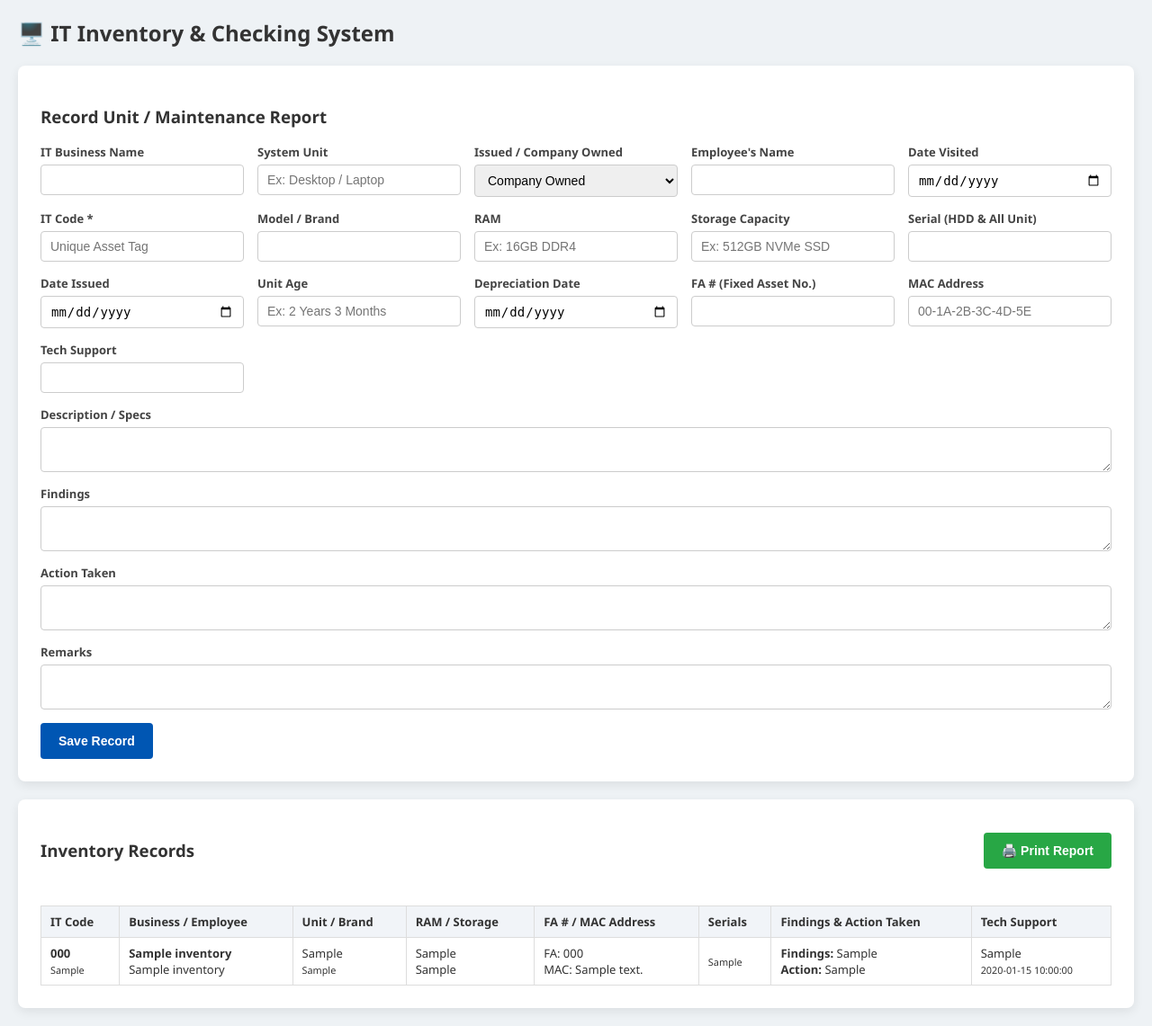
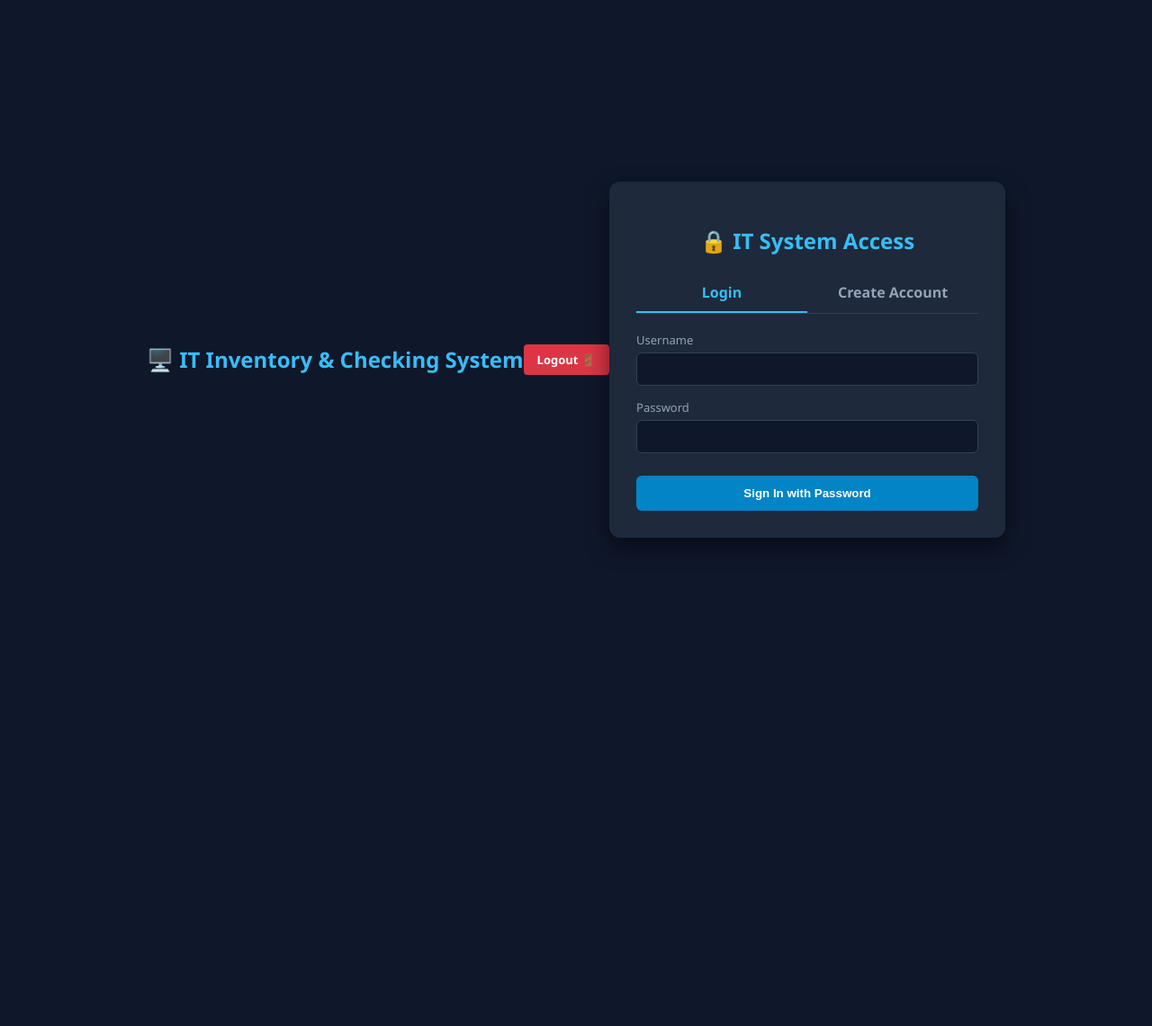
Before and after one commit to reianrd328/it-inventory-system, a Flask app: page / in a window 1280 px wide. Shown: the whole page at 90% size. After the commit the page ends 606 px from the top, so only its background shows below. Run offline with Flask 3, Linux system fonts and the light colour scheme; the visitor is signed in with stand-in values (Sample User, id 1); tables that the repository leaves empty or names only in its code hold one stand-in row (values such as "Sample post"); data that the repository does not hold is empty.

Commit message:
Update index.html

```diff
--- a/templates/index.html
+++ b/templates/index.html
@@ -3,171 +3,117 @@
 <head>
     <meta charset="UTF-8">
     <meta name="viewport" content="width=device-width, initial-scale=1.0">
-    <title>IT Inventory & Inspection Management</title>
+    <title>Login - IT Inventory System</title>
     <style>
-        body { font-family: 'Segoe UI', Tahoma, Geneva, Verdana, sans-serif; margin: 20px; background: #eef2f5; color: #333; }
-        .container { max-width: 1300px; margin: 0 auto; }
-        .card { background: white; padding: 25px; border-radius: 8px; box-shadow: 0 4px 12px rgba(0,0,0,0.08); margin-bottom: 20px; }
-        .form-grid { display: grid; grid-template-columns: repeat(auto-fit, minmax(220px, 1fr)); gap: 15px; }
-        .form-group { display: flex; flex-direction: column; }
-        .form-group.full-width { grid-column: 1 / -1; }
-        label { font-weight: 600; margin-bottom: 5px; font-size: 13px; color: #444; }
-        input, select, textarea { padding: 8px 10px; border: 1px solid #ccc; border-radius: 4px; font-size: 14px; }
-        button { background: #0056b3; color: white; border: none; padding: 12px 20px; border-radius: 4px; cursor: pointer; font-weight: bold; font-size: 14px; margin-top: 15px; }
-        button:hover { background: #003d80; }
-        .btn-print { background: #28a745; margin-top: 0; }
-        .btn-print:hover { background: #1e7e34; }
-        .table-responsive { overflow-x: auto; }
-        table { width: 100%; border-collapse: collapse; margin-top: 15px; background: white; font-size: 13px; }
-        th, td { border: 1px solid #ddd; padding: 8px 10px; text-align: left; }
-        th { background-color: #f1f4f8; font-weight: bold; }
-
-        @media print {
-            .no-print { display: none !important; }
-            body { background: white; margin: 0; padding: 0; font-size: 11px; }
-            .card { box-shadow: none; padding: 0; margin: 0; }
-            table { width: 100%; border: 1px solid #000; font-size: 10px; }
-            th, td { border: 1px solid #000; padding: 4px; }
-            .print-title { display: block !important; text-align: center; margin-bottom: 15px; }
-        }
-        .print-title { display: none; }
+        body { font-family: 'Segoe UI', Tahoma, Geneva, Verdana, sans-serif; background: #0f172a; color: white; display: flex; justify-content: center; align-items: center; height: 100vh; margin: 0; }
+        .login-card { background: #1e293b; padding: 30px; border-radius: 12px; width: 100%; max-width: 380px; box-shadow: 0 10px 25px rgba(0,0,0,0.5); text-align: center; }
+        h2 { margin-bottom: 20px; color: #38bdf8; }
+        .form-group { text-align: left; margin-bottom: 15px; }
+        label { display: block; font-size: 13px; margin-bottom: 5px; color: #94a3b8; }
+        input { width: 100%; padding: 10px; border-radius: 6px; border: 1px solid #334155; background: #0f172a; color: white; box-sizing: border-box; }
+        button { width: 100%; padding: 12px; border: none; border-radius: 6px; font-weight: bold; cursor: pointer; margin-top: 10px; transition: 0.2s; }
+        .btn-primary { background: #0284c7; color: white; }
+        .btn-primary:hover { background: #0369a1; }
+        .btn-bio { background: #10b981; color: white; margin-top: 15px; display: flex; align-items: center; justify-content: center; gap: 8px; }
+        .btn-bio:hover { background: #059669; }
+        .tabs { display: flex; margin-bottom: 20px; border-bottom: 1px solid #334155; }
+        .tab { flex: 1; padding: 10px; cursor: pointer; color: #94a3b8; font-weight: bold; }
+        .tab.active { color: #38bdf8; border-bottom: 2px solid #38bdf8; }
     </style>
 </head>
 <body>
-    <div class="container">
-        <h2 class="no-print">🖥️ IT Inventory & Checking System</h2>
+    <div style="display: flex; justify-content: space-between; align-items: center;" class="no-print">
+    <h2>🖥️ IT Inventory & Checking System</h2>
+    <a href="/logout" style="background: #dc3545; color: white; padding: 8px 15px; border-radius: 4px; text-decoration: none; font-weight: bold; font-size: 13px;">Logout 🚪</a>
+</div>
+    <div class="login-card">
+        <h2>🔒 IT System Access</h2>
 
-        <!-- Entry Form -->
-        <div class="card no-print">
-            <h3>Record Unit / Maintenance Report</h3>
-            <form id="inventoryForm">
-                <div class="form-grid">
-                    <div class="form-group"><label>IT Business Name</label><input type="text" id="it_business_name"></div>
-                    <div class="form-group"><label>System Unit</label><input type="text" id="system_unit" placeholder="Ex: Desktop / Laptop"></div>
-                    <div class="form-group">
-                        <label>Issued / Company Owned</label>
-                        <select id="issued_company_owned">
-                            <option value="Company Owned">Company Owned</option>
-                            <option value="Issued">Issued</option>
-                            <option value="Personal">Personal</option>
-                        </select>
-                    </div>
-                    <div class="form-group"><label>Employee's Name</label><input type="text" id="employee_name"></div>
-                    <div class="form-group"><label>Date Visited</label><input type="date" id="date_visited"></div>
-                    <div class="form-group"><label>IT Code *</label><input type="text" id="it_code" required placeholder="Unique Asset Tag"></div>
-                    <div class="form-group"><label>Model / Brand</label><input type="text" id="model_brand"></div>
-                    <div class="form-group"><label>RAM</label><input type="text" id="ram" placeholder="Ex: 16GB DDR4"></div>
-                    <div class="form-group"><label>Storage Capacity</label><input type="text" id="storage_capacity" placeholder="Ex: 512GB NVMe SSD"></div>
-                    <div class="form-group"><label>Serial (HDD & All Unit)</label><input type="text" id="serial_hdd_all"></div>
-                    <div class="form-group"><label>Date Issued</label><input type="date" id="date_issued"></div>
-                    <div class="form-group"><label>Unit Age</label><input type="text" id="unit_age" placeholder="Ex: 2 Years 3 Months"></div>
-                    <div class="form-group"><label>Depreciation Date</label><input type="date" id="depreciation_date"></div>
-                    <div class="form-group"><label>FA # (Fixed Asset No.)</label><input type="text" id="fa_number"></div>
-                    <div class="form-group"><label>MAC Address</label><input type="text" id="mac_address" placeholder="00-1A-2B-3C-4D-5E"></div>
-                    <div class="form-group"><label>Tech Support</label><input type="text" id="tech_support"></div>
-
-                    <div class="form-group full-width"><label>Description / Specs</label><textarea id="description_specs" rows="2"></textarea></div>
-                    <div class="form-group full-width"><label>Findings</label><textarea id="findings" rows="2"></textarea></div>
-                    <div class="form-group full-width"><label>Action Taken</label><textarea id="action_taken" rows="2"></textarea></div>
-                    <div class="form-group full-width"><label>Remarks</label><textarea id="remarks" rows="2"></textarea></div>
-                </div>
-                <button type="submit">Save Record</button>
-            </form>
+        <div class="tabs">
+            <div class="tab active" onclick="switchTab('login')">Login</div>
+            <div class="tab" onclick="switchTab('register')">Create Account</div>
         </div>
 
-        <!-- Inventory List / Printable Report -->
-        <div class="card">
-            <h2 class="print-title">IT INVENTORY & MAINTENANCE REPORT</h2>
-            <div style="display: flex; justify-content: space-between; align-items: center; margin-bottom: 15px;">
-                <h3 class="no-print">Inventory Records</h3>
-                <button class="btn-print no-print" onclick="window.print()">🖨️ Print Report</button>
+        <!-- Login Form -->
+        <form id="loginForm">
+            <div class="form-group">
+                <label>Username</label>
+                <input type="text" id="login_username" required>
             </div>
+            <div class="form-group">
+                <label>Password</label>
+                <input type="password" id="login_password" required>
+            </div>
+            <button type="submit" class="btn-primary">Sign In with Password</button>
+        </form>
 
-            <div class="table-responsive">
-                <table>
-                    <thead>
-                        <tr>
-                            <th>IT Code</th>
-                            <th>Business / Employee</th>
-                            <th>Unit / Brand</th>
-                            <th>RAM / Storage</th>
-                            <th>FA # / MAC Address</th>
-                            <th>Serials</th>
-                            <th>Findings & Action Taken</th>
-                            <th>Tech Support</th>
-                        </tr>
-                    </thead>
-                    <tbody id="inventoryTable">
-                        <!-- Loaded via JS -->
-                    </tbody>
-                </table>
+        <!-- Register Form (Hidden by default) -->
+        <form id="registerForm" style="display: none;">
+            <div class="form-group">
+                <label>Full Name</label>
+                <input type="text" id="reg_fullname">
             </div>
-        </div>
+            <div class="form-group">
+                <label>Username</label>
+                <input type="text" id="reg_username" required>
+            </div>
+            <div class="form-group">
+                <label>Password</label>
+                <input type="password" id="reg_password" required>
+            </div>
+            <button type="submit" class="btn-primary">Register Account</button>
+        </form>
     </div>
 
     <script>
-        document.addEventListener('DOMContentLoaded', loadInventory);
+        function switchTab(type) {
+            document.querySelectorAll('.tab').forEach(t => t.classList.remove('active'));
+            if(type === 'login') {
+                document.querySelectorAll('.tab')[0].classList.add('active');
+                document.getElementById('loginForm').style.display = 'block';
+                document.getElementById('registerForm').style.display = 'none';
+            } else {
+                document.querySelectorAll('.tab')[1].classList.add('active');
+                document.getElementById('loginForm').style.display = 'none';
+                document.getElementById('registerForm').style.display = 'block';
+            }
+        }
 
-        document.getElementById('inventoryForm').addEventListener('submit', async (e) => {
+        // Handle Login
+        document.getElementById('loginForm').addEventListener('submit', async (e) => {
             e.preventDefault();
-            const payload = {
-                it_business_name: document.getElementById('it_business_name').value,
-                system_unit: document.getElementById('system_unit').value,
-                issued_company_owned: document.getElementById('issued_company_owned').value,
-                employee_name: document.getElementById('employee_name').value,
-                date_visited: document.getElementById('date_visited').value,
-                it_code: document.getElementById('it_code').value,
-                model_brand: document.getElementById('model_brand').value,
-                ram: document.getElementById('ram').value,
-                storage_capacity: document.getElementById('storage_capacity').value,
-                serial_hdd_all: document.getElementById('serial_hdd_all').value,
-                description_specs: document.getElementById('description_specs').value,
-                date_issued: document.getElementById('date_issued').value,
-                unit_age: document.getElementById('unit_age').value,
-                depreciation_date: document.getElementById('depreciation_date').value,
-                fa_number: document.getElementById('fa_number').value,
-                mac_address: document.getElementById('mac_address').value,
-                tech_support: document.getElementById('tech_support').value,
-                findings: document.getElementById('findings').value,
-                action_taken: document.getElementById('action_taken').value,
-                remarks: document.getElementById('remarks').value
-            };
-
-            const res = await fetch('/api/inventory', {
+            const res = await fetch('/api/login/password', {
                 method: 'POST',
-                headers: { 'Content-Type': 'application/json' },
-                body: JSON.stringify(payload)
+                headers: {'Content-Type': 'application/json'},
+                body: JSON.stringify({
+                    username: document.getElementById('login_username').value,
+                    password: document.getElementById('login_password').value
+                })
             });
-
-            if (res.ok) {
-                alert('Record saved successfully!');
-                document.getElementById('inventoryForm').reset();
-                loadInventory();
+            const data = await res.json();
+            if(res.ok) {
+                window.location.href = '/';
             } else {
-                alert('Failed to save record.');
+                alert(data.message);
             }
         });
 
-        async function loadInventory() {
-            const res = await fetch('/api/inventory');
+        // Handle Registration
+        document.getElementById('registerForm').addEventListener('submit', async (e) => {
+            e.preventDefault();
+            const res = await fetch('/api/register', {
+                method: 'POST',
+                headers: {'Content-Type': 'application/json'},
+                body: JSON.stringify({
+                    full_name: document.getElementById('reg_fullname').value,
+                    username: document.getElementById('reg_username').value,
+                    password: document.getElementById('reg_password').value
+                })
+            });
             const data = await res.json();
-            const tbody = document.getElementById('inventoryTable');
-            tbody.innerHTML = '';
-
-            data.forEach(item => {
-                const row = `<tr>
-                    <td><strong>${item.it_code}</strong><br><small>${item.issued_company_owned || ''}</small></td>
-                    <td><strong>${item.it_business_name || ''}</strong><br>${item.employee_name || ''}</td>
-                    <td>${item.system_unit || ''}<br><small>${item.model_brand || ''}</small></td>
-                    <td>${item.ram || ''}<br>${item.storage_capacity || ''}</td>
-                    <td>FA: ${item.fa_number || 'N/A'}<br>MAC: ${item.mac_address || 'N/A'}</td>
-                    <td><small>${item.serial_hdd_all || ''}</small></td>
-                    <td><strong>Findings:</strong> ${item.findings || 'N/A'}<br><strong>Action:</strong> ${item.action_taken || 'N/A'}</td>
-                    <td>${item.tech_support || ''}<br><small>${item.date_visited || ''}</small></td>
-                </tr>`;
-                tbody.innerHTML += row;
-            });
-        }
+            alert(data.message);
+            if(res.ok) switchTab('login');
+        });
     </script>
 </body>
 </html>
```
